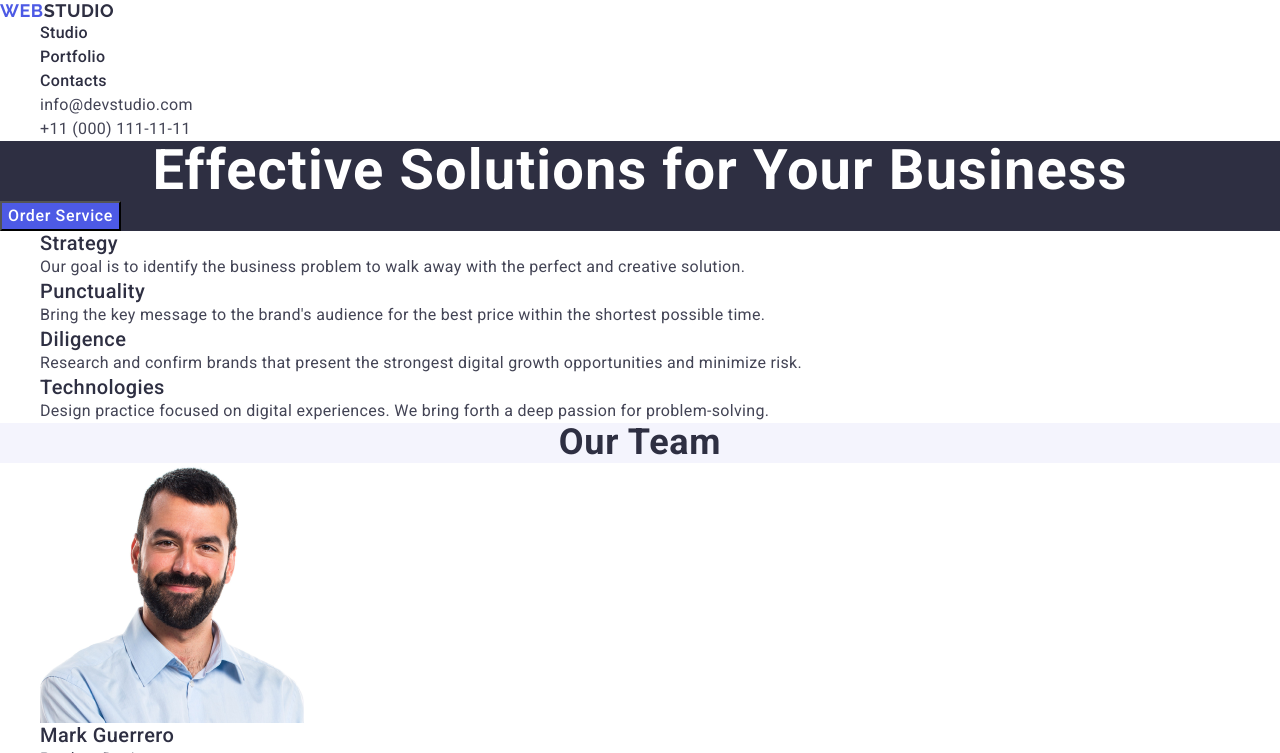
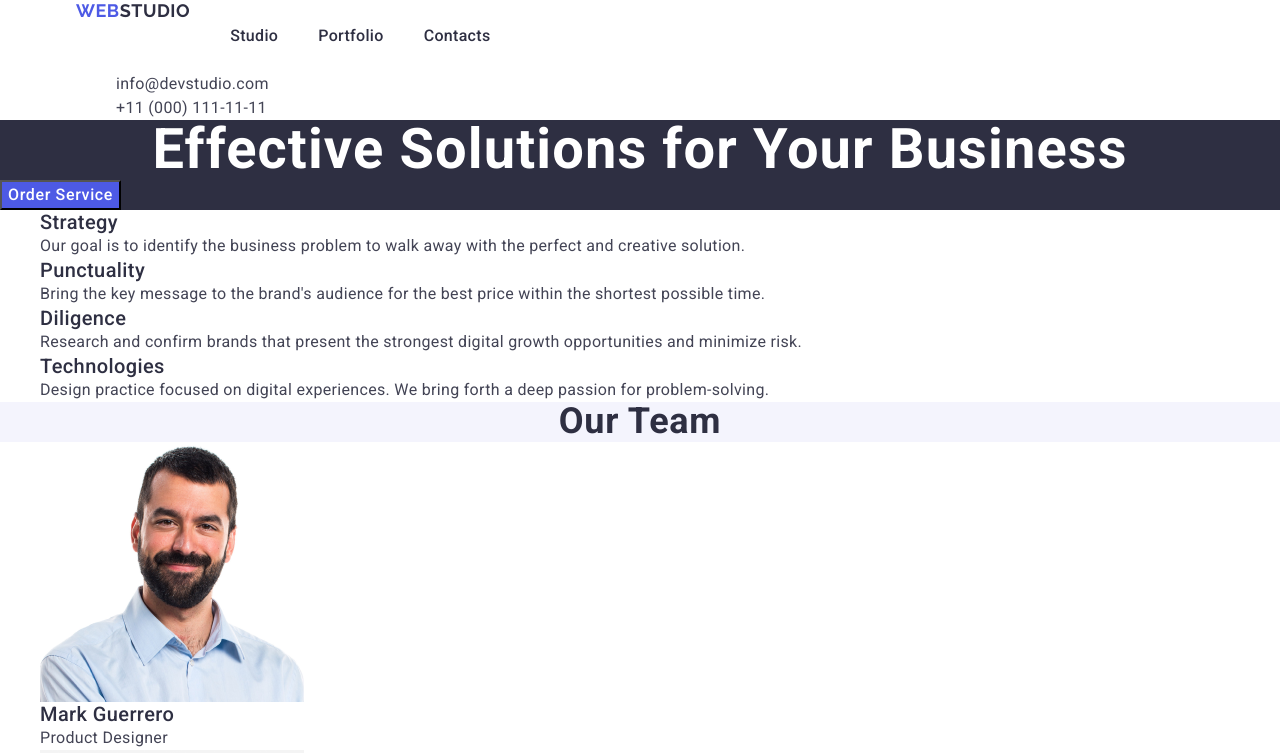
Before and after one commit to ijbdkjfjbv/goit-markup-hw-03, a plain HTML site: page index.html in a window 1280 px wide. Shown: the top 753 px of the page. Drawn offline with nearby package versions, Linux system fonts and the light colour scheme.

Commit message:
add.index-html

```diff
--- a/css/styles.css
+++ b/css/styles.css
@@ -37,6 +37,7 @@ body {
 
 }
 .page-text {
+    display: block;
     color: var(--NAVY-BLUE, #2E2F42);
         /* Body Medium */
         font-family: Roboto;
@@ -46,6 +47,8 @@ body {
         line-height: 24px;
         /* 150% */
         letter-spacing: 0.32px;
+        padding-top: 24px;
+        padding-bottom: 24px;
         }
         .page-text:hover,
         .page-text:focus {
@@ -120,6 +123,22 @@ img {
     clip-path: inset(100%);
     clip: rect(0 0 0 0);
     overflow: hidden;
+}
+
+.container {
+    width: 1158px;
+    margin-left: auto;
+    margin-right: auto;
+    padding-left: 15px;
+    padding-right: 15px;
+
+}
+.page-navigation {
+    display: flex;
+}
+.menu {
+    display: flex;
+    column-gap: 40px;
 }
 
 .benefits-list-title{
--- a/index.html
+++ b/index.html
@@ -16,9 +16,10 @@
 <body>
     <!-- HEADER -->
    <header class="page-header">
+    <div class="container">
     <nav class="page-navigation">
 <a class="logotype link" href="./index.html">Web<span class="logo link">Studio</span></a>
-<ul class="list">
+<ul class="menu list">
 
     <li>
         <a class="page-text link" href="./index.html">Studio</a>
@@ -40,6 +41,7 @@
     <a class="page-info link list" href="tel:+110001111111">+11 (000) 111-11-11</a>
 </li>
 </ul>
+</div>
         </address>
    </header>
    <main>
```
